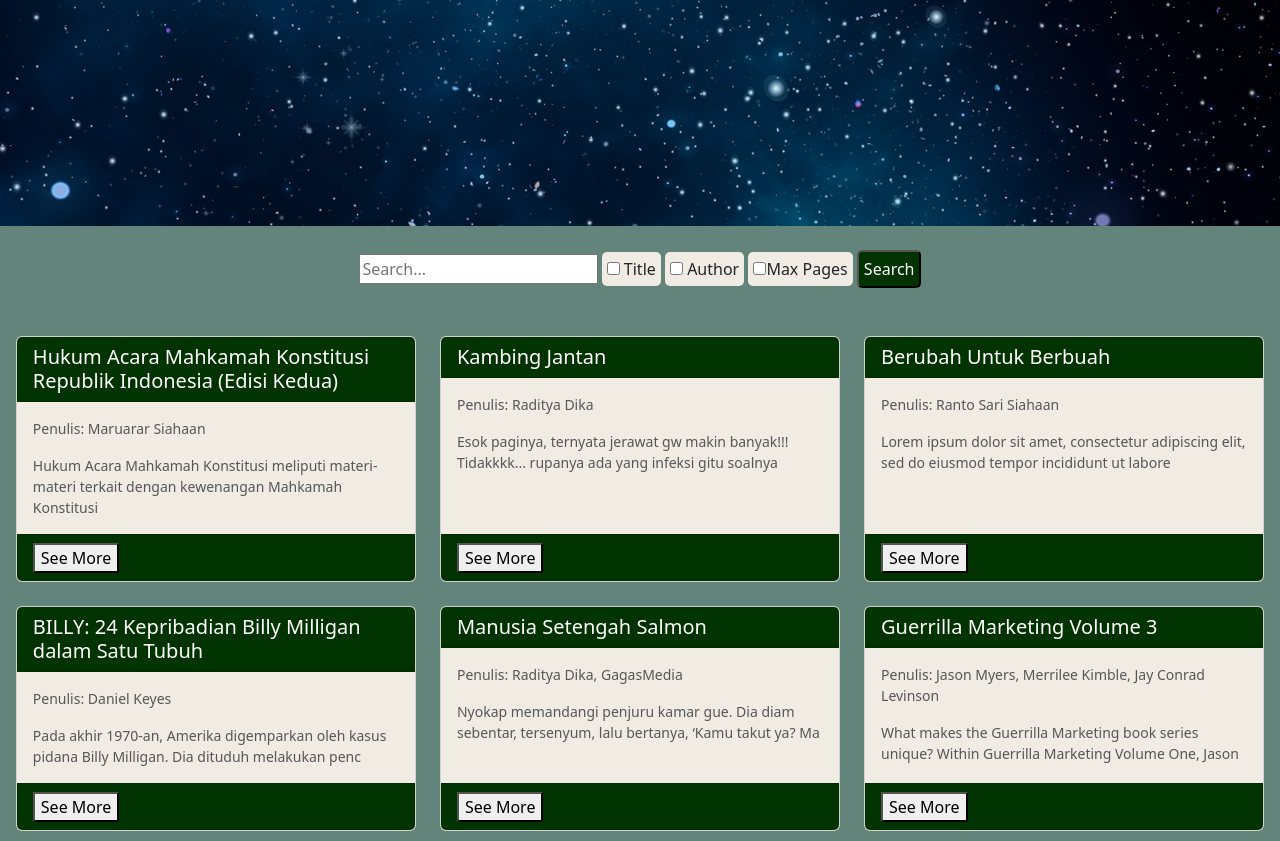
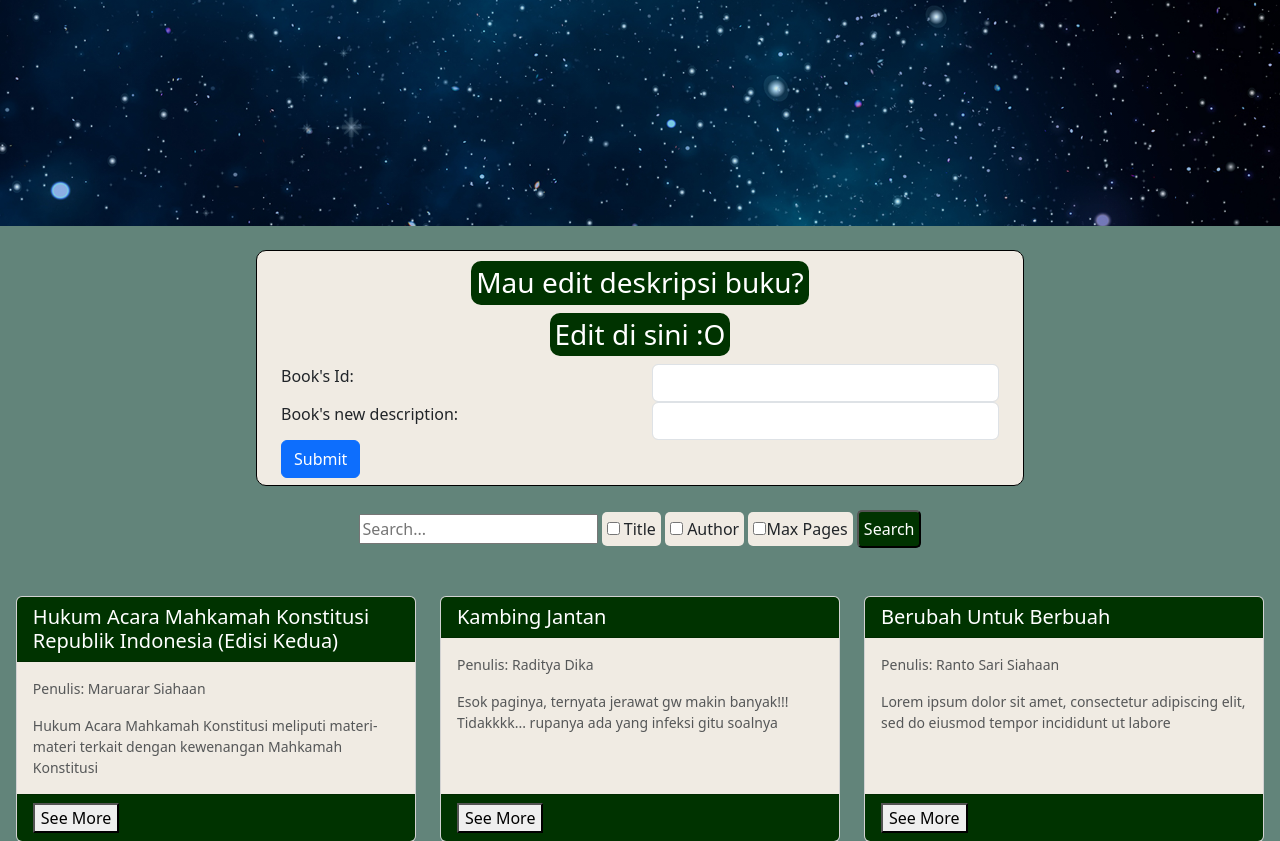
Before and after one commit to SiBook-D08/SiBook, a Django app: page /catalogue/ in a window 1280 px wide. Shown: the part 574-1415 px from the top of the page. Run offline with Django 5.2, Linux system fonts and the light colour scheme; data comes from the database, SQL or seed files in the repository.

Commit message:
added form with ajax

```diff
--- /dev/null
+++ b/catalogue/forms.py
@@ -0,0 +1,5 @@
+from django import forms
+
+class EditBookForm(forms.Form):
+    idBook = forms.IntegerField(label="Book's Id")
+    description = forms.TextInput(label="Book's new description")
--- /dev/null
+++ b/catalogue/static/js/editBook.js
@@ -0,0 +1,28 @@
+const form = document.getElementById('edit-book-form')
+form.addEventListener('submit', (e) => {
+    e.preventDefault()
+    const formData = new FormData(form)
+    const jsonData = {}
+    formData.forEach((value, key) =>{
+        if(key !== "csrfmiddlewaretoken"){
+            console.log(key,value)
+            jsonData[key] = value
+        }
+    })
+    document.getElementById("edit-book-form").reset();
+    fetch(`edit-book/`, {
+        method: 'POST',
+        body: JSON.stringify(jsonData)
+    })
+    .then(response => {
+        if(response.status === 402)alert('Id tidak sesuai >:(')
+    })
+    .then(() => {
+        const idBook = jsonData['idBook']
+        const description = jsonData['description']
+        const descCard = document.getElementById(`description-card-${idBook}`)
+        const descModal = document.getElementById(`description-modal-${idBook}`)
+        descCard.innerHTML = description.slice(0,100)
+        descModal.innerHTML = description
+    })
+})
--- a/catalogue/static/js/fetchBook.js
+++ b/catalogue/static/js/fetchBook.js
@@ -36,4 +36,8 @@ async function fetchAllBook() {
     }
 }
 
+async function getProducts() {
+    return fetch("get-books/").then((res) => res.json())
+}
+
 fetchAllBook()
--- a/catalogue/templates/catalogue.html
+++ b/catalogue/templates/catalogue.html
@@ -18,6 +18,46 @@
 
 </br>
 
+<div class="container" style="border: 1px solid black; background-color: #F0EBE3; padding-bottom: 0.5%; max-width: 60%;border-radius: 10px; padding-top: 10px;">
+    <div class="d-flex justify-content-center align-items-center">
+        <h3  style="text-align: center; background-color: #003300; padding-top: 10%; padding: 5px; color: white; border-radius: 10px;">Mau edit deskripsi buku?</h3>
+    </div>
+    <div class="d-flex justify-content-center align-items-center">
+        <h3  style="text-align: center; background-color: #003300; padding-top: 10%; padding: 5px; color: white; border-radius: 10px;">Edit di sini :O</h3>
+    </div>
+
+    <div class="d-flex justify-content-center align-items-center">
+        <div class="container">
+            <form id="edit-book-form" method="post">
+                {% csrf_token %} <!-- Include the CSRF token -->
+                <div class="form-group">
+                    <div class="row">
+                        <div class="col-md-6">
+                            <label for="idBook">Book's Id:</label>
+                        </div>
+                        <div class="col-md-6">
+                            <input type="number" name="idBook" id="idBook" class="form-control" required>
+                        </div>
+                    </div>
+                </div>
+                <div class="form-group">
+                    <div class="row">
+                        <div class="col-md-6">
+                            <label for="description">Book's new description:</label>
+                        </div>
+                        <div class="col-md-6">
+                            <input type="text" name="description" id="description" class="form-control" required>
+                        </div>
+                    </div>
+                </div>
+                <button type="submit" class="btn btn-primary">Submit</button>
+            </form>
+        </div>
+    </div>
+</div>
+
+</br>
+
 <div class="search-container">
     <form id="searchForm" onsubmit="searchProducts(event)">
         <input type="text" id="searchInput" placeholder="Search...">
@@ -29,9 +69,22 @@
 </div>
 </br>
 <div class="row pembatas" id="product_cards"></div>
+</br>
+
+
+
+
 
 <link rel="stylesheet" href="{% static 'css/catalogue.css' %}" />
 <script src="{% static 'js/fetchBook.js' %}"></script>
 <script src="{% static 'js/renderBook.js' %}"></script>
 <script src="{% static 'js/searchBar.js' %}"></script>
+<script src="{% static 'js/editBook.js' %}"></script>
 {% endblock content %}
+
+<!--
+1. bikin fitur baru di katalog yang pake forms.py + ajax
+2. review buku
+
+bikin form biasa + ajax == 10 poin
+-->
--- a/catalogue/urls.py
+++ b/catalogue/urls.py
@@ -7,4 +7,5 @@ urlpatterns = [
     path('', show_catalogue, name='show_catalogue'),
     path('add-new-data/', add_new_data, name='add_new_data'),
     path('get-books/', get_books, name='get_books'),
+    path('edit-book/', edit_book, name='edit_book'),
 ]
--- a/catalogue/views.py
+++ b/catalogue/views.py
@@ -44,3 +44,17 @@ def add_new_data(request):
 def get_books(request):
     product_item = Book.objects.all()
     return HttpResponse(serializers.serialize('json', product_item))
+
+@csrf_exempt
+def edit_book(request):
+    data = json.loads(request.body.decode('utf-8'))
+    idBook = data.get('idBook', '')
+    description = data.get('description', '')
+
+    if Book.objects.filter(pk=idBook).count() == 0:
+        return HttpResponse('Book does not exist', status=402)
+
+    bookById = Book.objects.get(pk=idBook)
+    bookById.description = description
+    bookById.save()
+    return HttpResponse("Book Edited", status=200)
```
Also changed, not shown: catalogue/static/css/catalogue.css (+10 -0 lines), catalogue/static/js/renderBook.js (+3 -4 lines).
